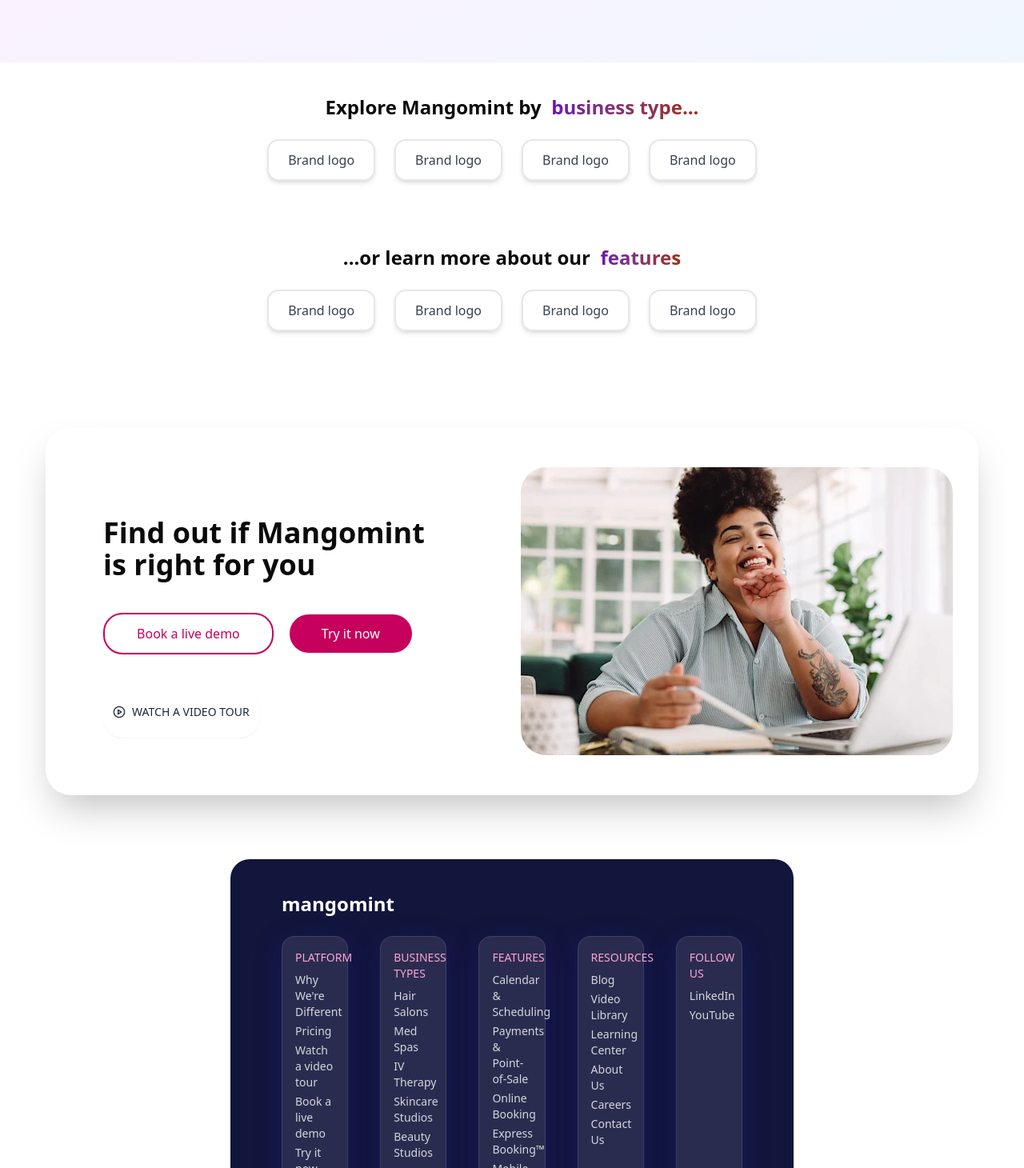
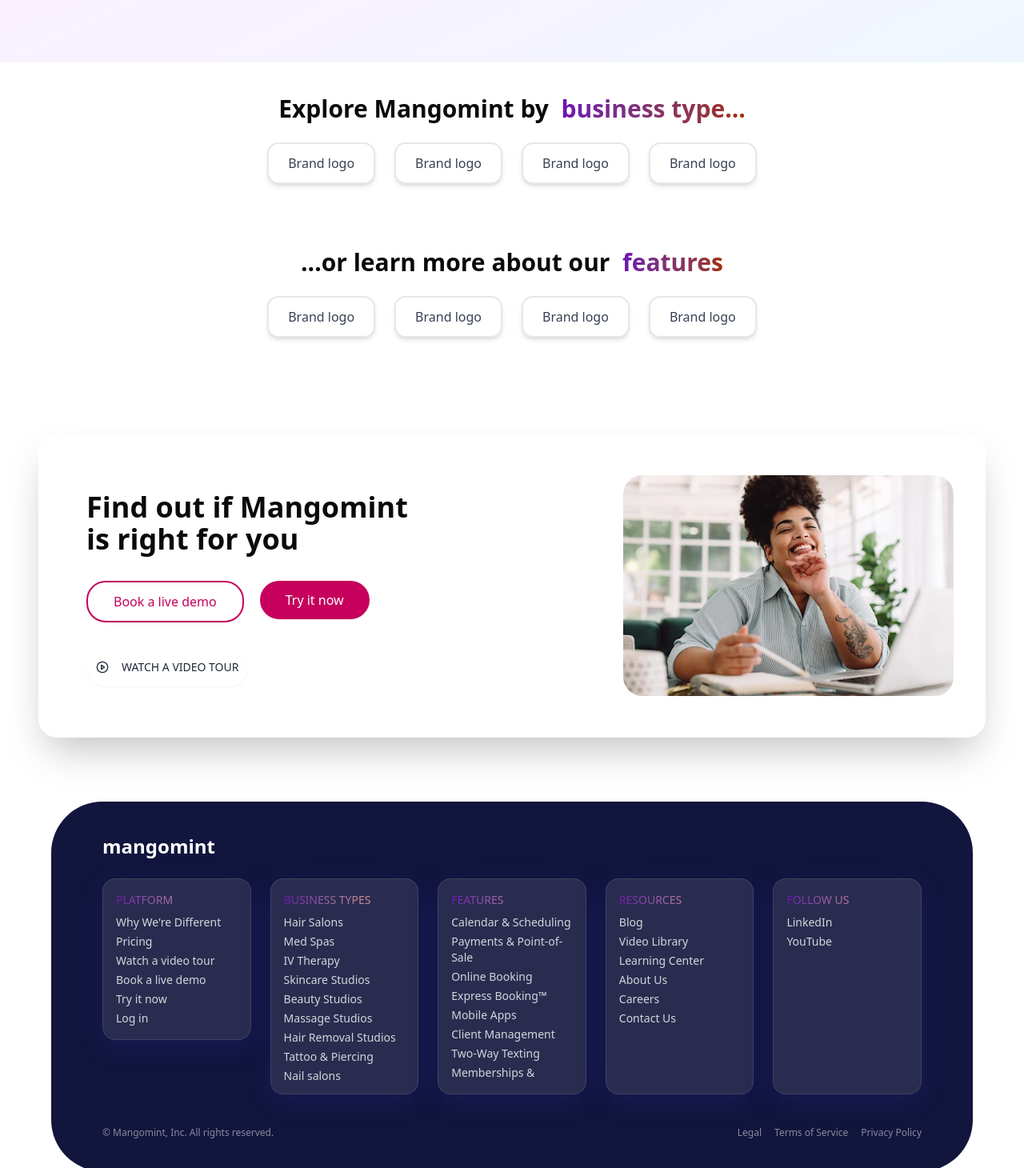
Before and after one commit to tahmidwevloper/Parlouriya-landing, a Next.js app: page / in a window 1280 px wide. Shown: the part 1090-2550 px from the top of the page at 80% size. Built offline with nearby package versions, Linux system fonts and the light colour scheme.

Commit message:
Responsive for all device

```diff
--- a/components/common/Footer.tsx
+++ b/components/common/Footer.tsx
@@ -2,15 +2,15 @@
 
 const Footer = () => {
   return (
-    <footer className="bg-[#12153C] text-white py-10 px-6 md:px-16 rounded-t-3xl mx-72">
+    <footer className="bg-[#12153C] text-white py-10 px-4 sm:px-6 md:px-16 rounded-[64px] mx-4 sm:mx-4 md:mx-6 lg:mx-12 xl:mx-16 2xl:mx-48">
       <div className="mb-6">
         <h2 className="text-2xl font-bold text-white">mangomint</h2>
       </div>
-      <div className="grid grid-cols-2 md:grid-cols-5 gap-10">
-        {/* Logo & Platform */}
+
+      <div className="grid grid-cols-1 sm:grid-cols-2 md:grid-cols-3 lg:grid-cols-4 xl:grid-cols-5 gap-6">
         <div>
           <div className="p-4 rounded-2xl bg-white/10 shadow-[0_8px_32px_0_rgba(31,38,135,0.37)] backdrop-blur-[0.5px] border border-white/10">
-            <h3 className="text-sm font-medium text-pink-300 mb-2 uppercase">
+            <h3 className="text-sm font-medium mb-2 uppercase bg-gradient-to-r from-purple-800 to-orange-300 bg-clip-text text-transparent">
               Platform
             </h3>
             <ul className="space-y-1 text-sm text-white/80">
@@ -24,12 +24,11 @@
           </div>
         </div>
 
-        {/* Business Types */}
         <div className="p-4 rounded-2xl bg-white/10 shadow-[0_8px_32px_0_rgba(31,38,135,0.37)] backdrop-blur-[0.5px] border border-white/10">
-          <h3 className="text-sm font-medium text-pink-300 mb-2 uppercase">
+          <h3 className="text-sm font-medium mb-2 uppercase bg-gradient-to-r from-purple-800 to-orange-300 bg-clip-text text-transparent">
             Business Types
           </h3>
-          <ul className="space-y-1 text-sm text-white/80">
+          <ul className="space-y-1 text-sm text-white/80 max-h-52 overflow-auto">
             <li>Hair Salons</li>
             <li>Med Spas</li>
             <li>IV Therapy</li>
@@ -45,12 +44,11 @@
           </ul>
         </div>
 
-        {/* Features */}
         <div className="p-4 rounded-2xl bg-white/10 shadow-[0_8px_32px_0_rgba(31,38,135,0.37)] backdrop-blur-[0.5px] border border-white/10">
-          <h3 className="text-sm font-medium text-pink-300 mb-2 uppercase">
+          <h3 className="text-sm font-medium mb-2 uppercase bg-gradient-to-r from-purple-800 to-orange-300 bg-clip-text text-transparent">
             Features
           </h3>
-          <ul className="space-y-1 text-sm text-white/80">
+          <ul className="space-y-1 text-sm text-white/80 max-h-52 overflow-auto">
             <li>Calendar & Scheduling</li>
             <li>Payments & Point-of-Sale</li>
             <li>Online Booking</li>
@@ -74,9 +72,8 @@
           </ul>
         </div>
 
-        {/* Resources */}
         <div className="p-4 rounded-2xl bg-white/10 shadow-[0_8px_32px_0_rgba(31,38,135,0.37)] backdrop-blur-[0.5px] border border-white/10">
-          <h3 className="text-sm font-medium text-pink-300 mb-2 uppercase">
+          <h3 className="text-sm font-medium mb-2 uppercase bg-gradient-to-r from-purple-800 to-orange-300 bg-clip-text text-transparent">
             Resources
           </h3>
           <ul className="space-y-1 text-sm text-white/80">
@@ -89,9 +86,8 @@
           </ul>
         </div>
 
-        {/* Follow Us */}
         <div className="p-4 rounded-2xl bg-white/10 shadow-[0_8px_32px_0_rgba(31,38,135,0.37)] backdrop-blur-[0.5px] border border-white/10">
-          <h3 className="text-sm font-medium text-pink-300 mb-2 uppercase">
+          <h3 className="text-sm font-medium mb-2 uppercase bg-gradient-to-r from-purple-800 to-orange-300 bg-clip-text text-transparent">
             Follow Us
           </h3>
           <ul className="space-y-1 text-sm text-white/80">
@@ -103,7 +99,7 @@
 
       <div className="mt-10 text-xs text-white/50 flex flex-col md:flex-row justify-between gap-4">
         <p>© Mangomint, Inc. All rights reserved.</p>
-        <div className="flex gap-6">
+        <div className="flex flex-wrap gap-4">
           <span>Legal</span>
           <span>Terms of Service</span>
           <span>Privacy Policy</span>
--- a/components/sections/ChooseParlouriya.tsx
+++ b/components/sections/ChooseParlouriya.tsx
@@ -6,34 +6,41 @@
 
 const ChooseParlouriya = () => {
   return (
-    <div className="flex justify-center items-center my-20">
-      <div className="flex justify-center items-center bg-white p-8 shadow-2xl gap-20 rounded-4xl">
-        <div className="pt-20 mx-10">
-          <h2 className="text-4xl font-bold">
+    <div className="flex justify-center items-center my-20 mx-5 md:mx-8 lg:mx-12 px-4 lg:px-16 xl:px-0 2xl:px-0">
+      <div className="flex flex-col-reverse md:flex-row justify-center items-center bg-white p-6 md:p-3 lg:p-10 shadow-2xl gap-10 md:gap-8 .md:gap-14 .lg:gap-20 rounded-3xl w-full max-w-7xl">
+        <div className="w-full md:w-[60%] mx-5">
+          <h2 className="text-2xl md:text-3xl lg:text-4xl font-bold md:pt-8 lg:">
             Find out if Mangomint <br /> is right for you
           </h2>
-          <div className="flex justify-start items-center gap-5 my-10">
+
+          <div className="flex .flex-col .sm:flex-row gap-4 sm:gap-5 my-5 mb-2 lg:my-8">
             <Button
-              variant={"outline"}
-              className="rounded-3xl text-md px-10 py-6 text-pink-700 border-2 border-pink-700 hover:text-pink-600"
+              variant="outline"
+              className="rounded-3xl text-md px-4 md:px-5 lg:px-8 py-3 md:py-5 lg:py-6 text-pink-700 border-2 border-pink-700 hover:text-pink-600 mb-4 sm:mb-0"
             >
               Book a live demo
             </Button>
-            <Button className="rounded-3xl text-md px-10 py-6 text-white hover:text-white bg-pink-700 hover:bg-pink-800 border-pink-700">
+            <Button className="rounded-3xl text-md px-5 md:px-5 lg:px-8 py-3 md:py-[22px] lg:py-6 text-white hover:text-white bg-pink-700 hover:bg-pink-800 border-pink-700">
               Try it now
             </Button>
           </div>
-          <div className="flex justify-start items-center my-10">
+
+          <div className="mt-0 mb-0 lg:mb-6">
             <Button
-              variant={"outline"}
-              className="rounded-3xl text-gray-800 border-0 hover:bg-none hover:text-pink-800 px-12 py-8"
+              variant="outline"
+              className="rounded-3xl text-gray-800 border-0 hover:bg-transparent hover:text-pink-800 px-10 py-6 w-full sm:w-auto"
             >
-              <PlayCircle /> WATCH A VIDEO TOUR
+              <PlayCircle className="mr-2" /> WATCH A VIDEO TOUR
             </Button>
           </div>
         </div>
-        <div>
-          <Image className="rounded-4xl" src={image} alt="A person Image" />
+
+        <div className="w-full md:w-[40%]">
+          <Image
+            className="rounded-3xl w-full h-auto"
+            src={image}
+            alt="A person Image"
+          />
         </div>
       </div>
     </div>
--- a/components/sections/Features.tsx
+++ b/components/sections/Features.tsx
@@ -3,55 +3,55 @@
 const Features = () => {
   return (
     <>
-      <div className="text-center py-10">
-        <h3 className="text-2xl font-semibold mb-6">
+      <div className="text-center py-10 px-4">
+        <h3 className="text-2xl md:text-3xl font-semibold mb-6">
           Explore Mangomint by &nbsp;
           <span className="bg-gradient-to-r from-purple-800 to-orange-800 bg-clip-text text-transparent">
             business type...
           </span>
         </h3>
 
-        <div className="flex justify-center items-center gap-6">
-          <button className="bg-white border-2 border-gray-200 rounded-xl py-3 px-6 shadow-md hover:shadow-lg transition-all duration-300">
+        <div className="flex flex-wrap justify-center items-center gap-6">
+          <button className="bg-white border-2 border-gray-200 rounded-xl py-3 px-6 shadow-md hover:shadow-lg transition-all duration-300 w-full sm:w-auto">
             <p className="font-medium text-gray-700">Brand logo</p>
           </button>
 
-          <div className="g-white border-2 border-gray-200 rounded-xl py-3 px-6 shadow-md hover:shadow-lg transition-all duration-300">
+          <div className="bg-white border-2 border-gray-200 rounded-xl py-3 px-6 shadow-md hover:shadow-lg transition-all duration-300 w-full sm:w-auto">
             <p className="font-medium text-gray-700">Brand logo</p>
           </div>
 
-          <button className="bg-white border-2 border-gray-200 rounded-xl py-3 px-6 shadow-md hover:shadow-lg transition-all duration-300">
+          <button className="bg-white border-2 border-gray-200 rounded-xl py-3 px-6 shadow-md hover:shadow-lg transition-all duration-300 w-full sm:w-auto">
             <p className="font-medium text-gray-700">Brand logo</p>
           </button>
 
-          <button className="bg-white border-2 border-gray-200 rounded-xl py-3 px-6 shadow-md hover:shadow-lg transition-all duration-300">
+          <button className="bg-white border-2 border-gray-200 rounded-xl py-3 px-6 shadow-md hover:shadow-lg transition-all duration-300 w-full sm:w-auto">
             <p className="font-medium text-gray-700">Brand logo</p>
           </button>
         </div>
       </div>
 
-      <div className="text-center py-10">
-        <h3 className="text-2xl font-semibold mb-6">
+      <div className="text-center py-10 px-4">
+        <h3 className="text-2xl md:text-3xl font-semibold mb-6">
           ...or learn more about our &nbsp;
           <span className="bg-gradient-to-r from-purple-800 to-orange-800 bg-clip-text text-transparent">
             features
           </span>
         </h3>
 
-        <div className="flex justify-center items-center gap-6">
-          <button className="bg-white border-2 border-gray-200 rounded-xl py-3 px-6 shadow-md hover:shadow-lg transition-all duration-300">
+        <div className="flex flex-wrap justify-center items-center gap-6">
+          <button className="bg-white border-2 border-gray-200 rounded-xl py-3 px-6 shadow-md hover:shadow-lg transition-all duration-300 w-full sm:w-auto">
             <p className="font-medium text-gray-700">Brand logo</p>
           </button>
 
-          <div className="g-white border-2 border-gray-200 rounded-xl py-3 px-6 shadow-md hover:shadow-lg transition-all duration-300">
+          <div className="bg-white border-2 border-gray-200 rounded-xl py-3 px-6 shadow-md hover:shadow-lg transition-all duration-300 w-full sm:w-auto">
             <p className="font-medium text-gray-700">Brand logo</p>
           </div>
 
-          <button className="bg-white border-2 border-gray-200 rounded-xl py-3 px-6 shadow-md hover:shadow-lg transition-all duration-300">
+          <button className="bg-white border-2 border-gray-200 rounded-xl py-3 px-6 shadow-md hover:shadow-lg transition-all duration-300 w-full sm:w-auto">
             <p className="font-medium text-gray-700">Brand logo</p>
           </button>
 
-          <button className="bg-white border-2 border-gray-200 rounded-xl py-3 px-6 shadow-md hover:shadow-lg transition-all duration-300">
+          <button className="bg-white border-2 border-gray-200 rounded-xl py-3 px-6 shadow-md hover:shadow-lg transition-all duration-300 w-full sm:w-auto">
             <p className="font-medium text-gray-700">Brand logo</p>
           </button>
         </div>
--- a/components/sections/QuickOverview.tsx
+++ b/components/sections/QuickOverview.tsx
@@ -3,7 +3,7 @@
 const QuickOverview = () => {
   return (
     <div>
-      <p className="text-7xl text-red-600 text-center">
+      <p className="text-3xl lg:text-7xl text-red-600 text-center">
         Developer working for this section
       </p>
     </div>
```
